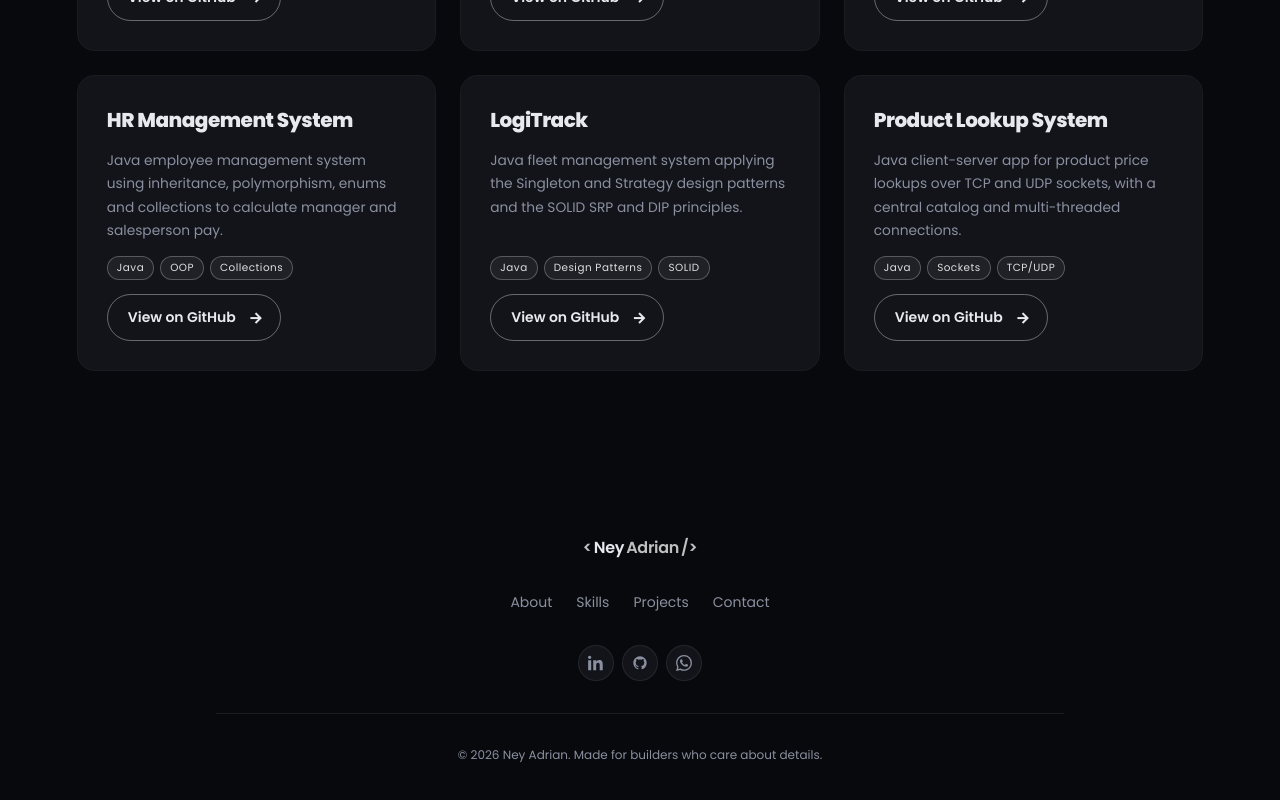
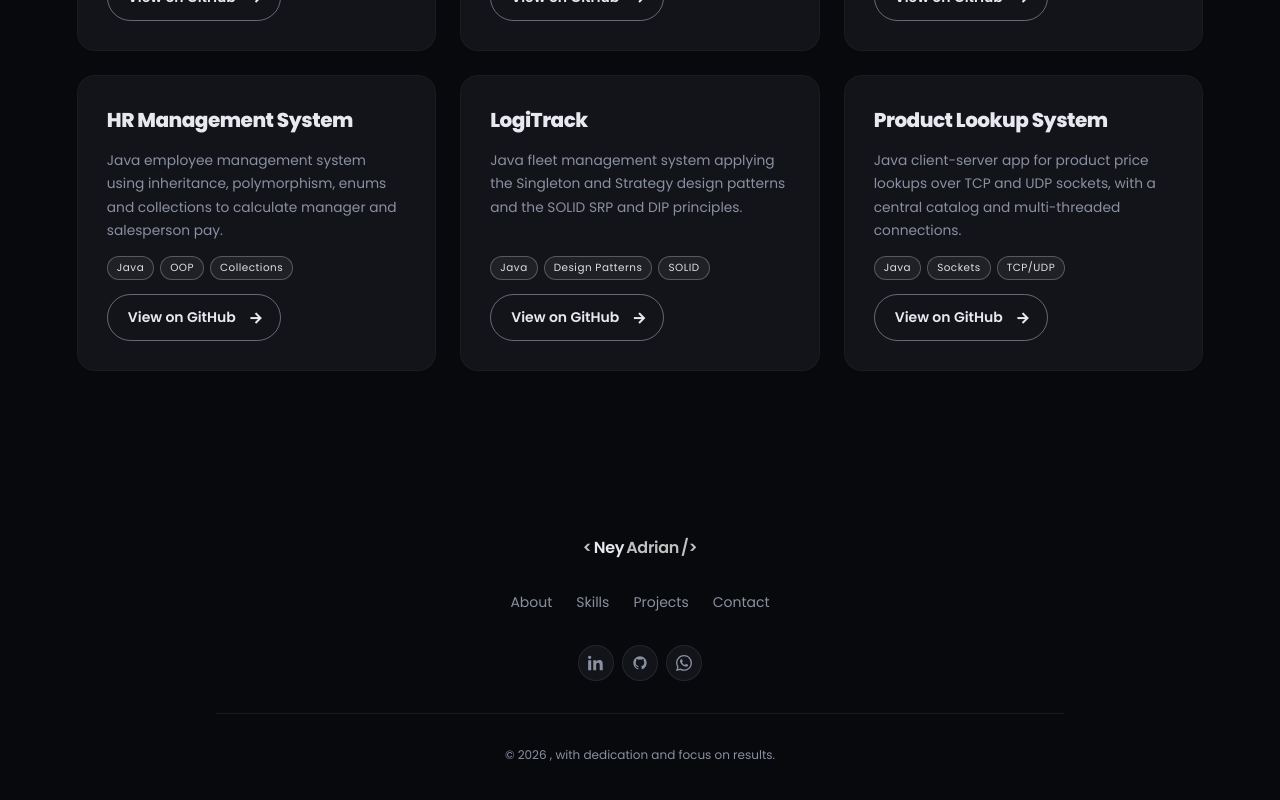
Before and after one commit to neyadrian/ney-portfolio, a React (Vite) app: page / in a window 1280 px wide. Shown: the part 3923-4723 px from the top of the page. Built offline with nearby package versions, Linux system fonts and the light colour scheme; no server answers.

Commit message:
update: footer

```diff
--- a/src/components/Footer.jsx
+++ b/src/components/Footer.jsx
@@ -68,7 +68,7 @@ export default function Footer() {
           <div className="footer-divider" />
 
           <p className="footer-copy">
-            &copy; {year} Ney Adrian. {t.footer.tagline}
+            &copy; {year} {t.footer.buildBy}, {t.footer.tagline}
           </p>
         </div>
       </div>
--- a/src/i18n/translations.js
+++ b/src/i18n/translations.js
@@ -97,7 +97,7 @@ const translations = {
     },
     footer: {
       builtBy: "Built by Ney Adrian",
-      tagline: "Made for builders who care about details.",
+      tagline: "with dedication and focus on results.",
     },
     themeToggle: {
       toLight: "Switch to light mode",
@@ -204,7 +204,7 @@ const translations = {
     },
     footer: {
       builtBy: "Desenvolvido por Ney Adrian",
-      tagline: "Feito para quem se importa com os detalhes.",
+      tagline: "com dedicação e foco em resultados.",
     },
     themeToggle: {
       toLight: "Mudar para modo claro",
```
